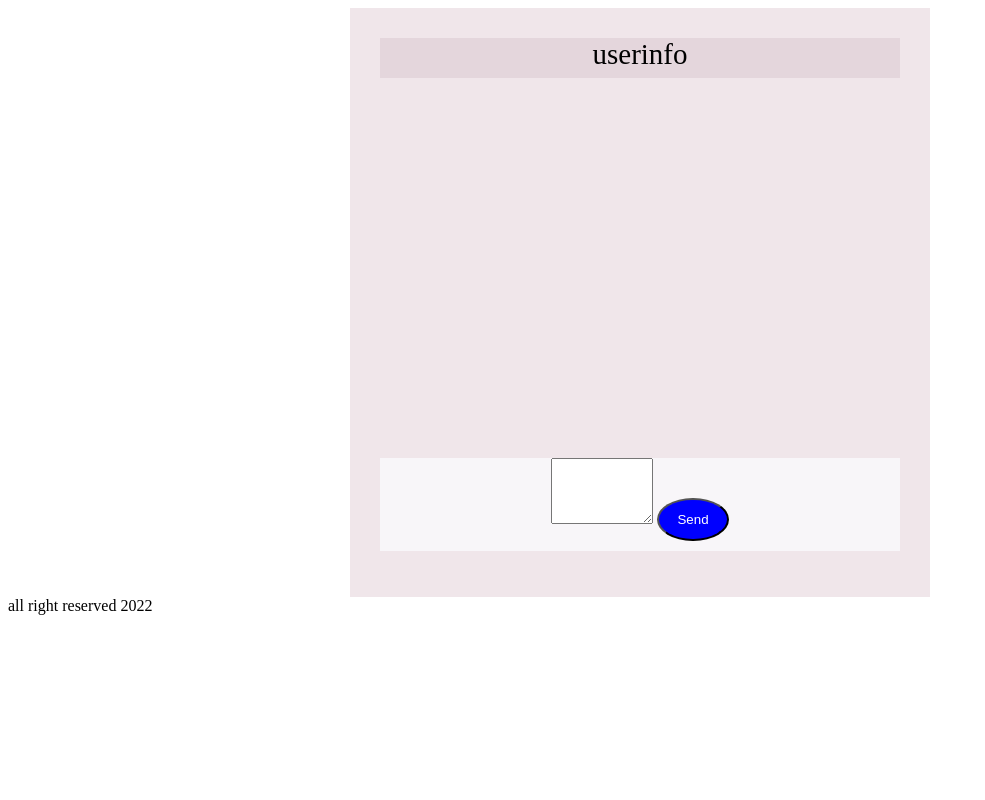
After one commit to dali14/Chat-Box-Php, a PHP site: page /home.php in a window 1280 px wide. The commit adds this page. Shown: the whole page, without its empty margins (0-985 px from the left). Run offline with PHP 8.4, Linux system fonts and the light colour scheme.

Commit message:
home page front

```diff
--- a/css/style.css
+++ b/css/style.css
@@ -21,3 +21,29 @@ button{
     margin: 10px 0;
     border-radius: 50%;
 }
+
+#main_home{
+    width: 520px;
+    align-items: center;
+    margin: 0 auto;
+    text-align: center;
+    background-color: rgb(240,230,234);
+    padding: 30px;
+
+}
+#userinfo{
+    width: 100%;
+    height: 40px;
+    background-color: rgb(228,214,220);
+    font-size: 29px;
+
+}
+#msgscreen{
+    width: 100%;
+    height: 380px;
+    overflow: auto;
+}
+#msgbox{
+    width: 100%;
+    background-color: rgb(248,246,249);
+}
--- /dev/null
+++ b/home.php
@@ -0,0 +1,30 @@
+
+<html>
+    <head>
+
+        <title>home</title>
+        <link rel ="stylesheet" href="css/style.css">
+
+    </head>
+    <body>
+        <div id="main_home">
+            <div id="userinfo">
+                userinfo
+            </div>
+                <div id="msgscreen">
+                </div>
+            <div id="msgbox">
+                <form methode="post" action="#">
+                    <textarea name="messeage" cols="10" rows="4"></textarea>
+                    <button type="submit">Send</button>
+                </form>
+            </div>
+        </div>
+
+
+    <div id="footer">
+       all right reserved 2022
+</div>
+
+    </body>
+</html>
--- a/index.php
+++ b/index.php
@@ -11,7 +11,7 @@
             <h4> Manager your teams easly and secretly </h4>
         <img src='icon.png' width="100px"/><br>
         <table>
-            <from methode="post" action="#">
+            <from methode="post" action="home.php">
              <input type="text" name="username" placeholder="username"><br>
              <input type="password" name="password" placeholder="password"><br>
              <button type="submit" name="login">Login</button>
```
